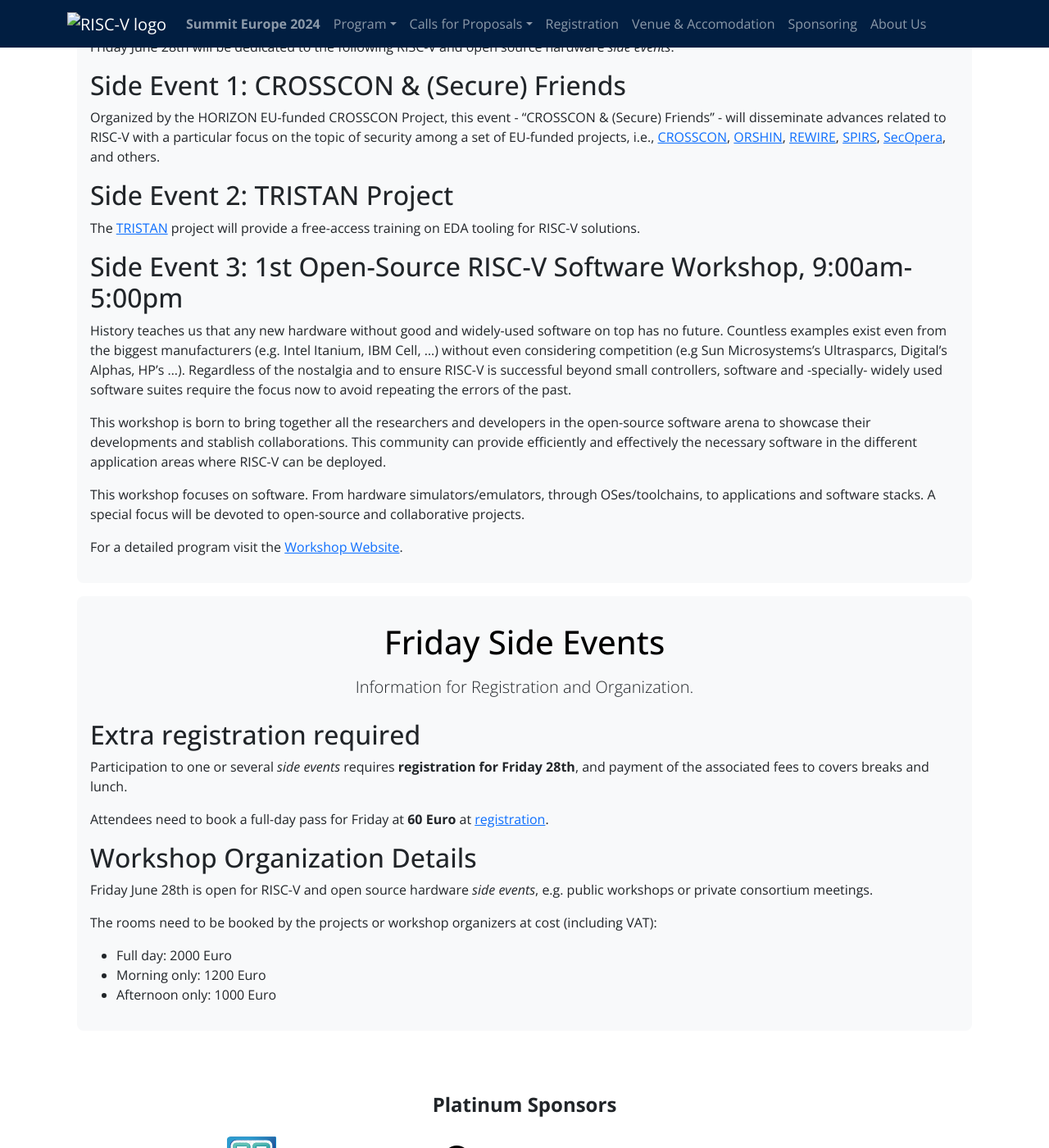
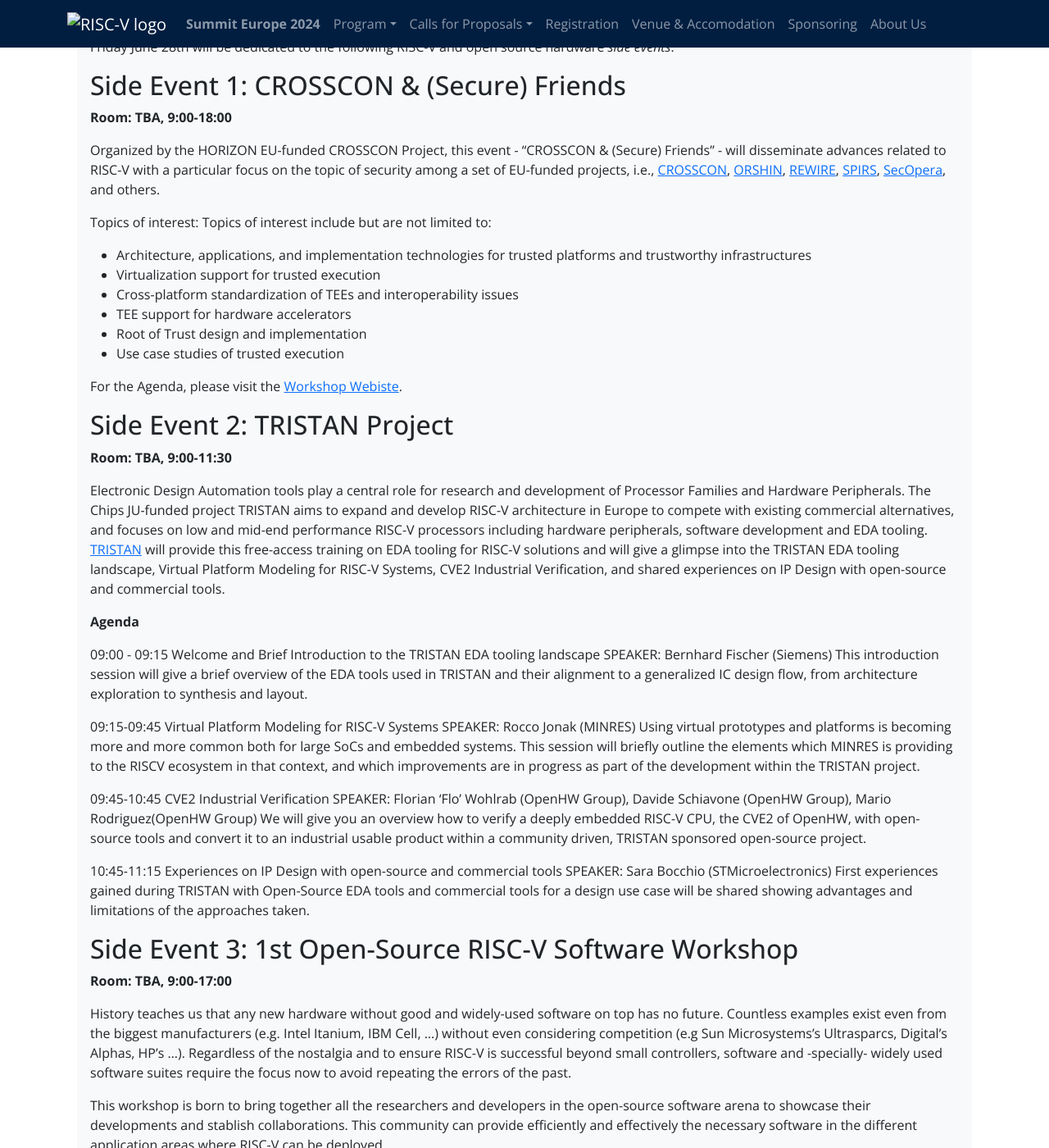
Before and after one commit to riscv-europe/summit-website-development, a Jekyll site: the page built from summit/2024/sideevents.md, in a window 1280 px wide and 1400 px high, scrolled down 543 px. Shown: the whole window at 82% size. Built offline with Jekyll 4.4.1, drawn with Linux system fonts in a browser that asks for light colours.

Commit message:
Update sideevents.md
Updated Friday Side Events

```diff
--- a/summit/2024/sideevents.md
+++ b/summit/2024/sideevents.md
@@ -16,13 +16,51 @@
 
 ## Side Event 1: CROSSCON & (Secure) Friends
 
+**Room: TBA, 9:00-18:00**
+
 Organized by the HORIZON EU-funded CROSSCON Project, this event - "CROSSCON & (Secure) Friends" - will disseminate advances related to RISC-V with a particular focus on the topic of security among a set of EU-funded projects, i.e., [CROSSCON](https://crosscon.eu), [ORSHIN](https://horizon-orshin.eu/), [REWIRE](https://rewireproject.eu/), [SPIRS](https://www.spirs-project.eu/), [SecOpera](https://secopera.eu/), and others.
+
+Topics of interest:
+Topics of interest include but are not limited to:
+* Architecture, applications, and implementation technologies for trusted platforms and trustworthy infrastructures
+* Virtualization support for trusted execution
+* Cross-platform standardization of TEEs and interoperability issues
+* TEE support for hardware accelerators
+* Root of Trust design and implementation
+* Use case studies of trusted execution
+
+For the Agenda, please visit the [Workshop Webiste](https://crosscon.eu/events/crosscon-secure-friends).
+
 
 ## Side Event 2: TRISTAN Project
 
-The [TRISTAN](https://tristan-project.eu/) project will provide a free-access training on EDA tooling for RISC-V solutions.
+**Room: TBA, 9:00-11:30**
 
-## Side Event 3: 1st Open-Source RISC-V Software Workshop, 9:00am-5:00pm
+Electronic Design Automation tools play a central role for research and development of Processor Families and Hardware Peripherals. The Chips JU-funded project TRISTAN aims to expand and develop RISC-V architecture in Europe to compete with existing commercial alternatives, and focuses on low and mid-end performance RISC-V processors including hardware peripherals, software development and EDA tooling. [TRISTAN](https://tristan-project.eu/) will provide this free-access training on EDA tooling for RISC-V solutions and will give a glimpse into the TRISTAN EDA tooling landscape, Virtual Platform Modeling for RISC-V Systems, CVE2 Industrial Verification, and shared experiences on IP Design with open-source and commercial tools.
+
+**Agenda**
+
+09:00 - 09:15 Welcome and Brief Introduction to the TRISTAN EDA tooling landscape
+SPEAKER: Bernhard Fischer (Siemens)
+This introduction session will give a brief overview of the EDA tools used in TRISTAN and their alignment to a generalized IC design flow, from architecture exploration to synthesis and layout.
+
+09:15-09:45 Virtual Platform Modeling for RISC-V Systems
+SPEAKER: Rocco Jonak (MINRES)
+Using virtual prototypes and platforms is becoming more and more common both for large SoCs and embedded systems. This session will briefly outline the elements which MINRES is providing to the RISCV ecosystem in that context, and which improvements are in progress as part of the development within the TRISTAN project.
+
+09:45-10:45 CVE2 Industrial Verification
+SPEAKER: Florian 'Flo' Wohlrab (OpenHW Group), Davide Schiavone (OpenHW Group), Mario Rodriguez(OpenHW Group)
+We will give you an overview how to verify a deeply embedded RISC-V CPU, the CVE2 of OpenHW, with open-source tools and convert it to an industrial usable product within a
+community driven, TRISTAN sponsored open-source project.
+
+10:45-11:15 Experiences on IP Design with open-source and commercial tools
+SPEAKER: Sara Bocchio (STMicroelectronics)
+First experiences gained during TRISTAN with Open-Source EDA tools and commercial tools for a design use case will be shared showing advantages and limitations of the approaches taken.
+
+
+## Side Event 3: 1st Open-Source RISC-V Software Workshop
+
+**Room: TBA, 9:00-17:00**
 
 History teaches us that any new hardware without good and widely-used software on top has no future. Countless examples exist even from the biggest manufacturers (e.g. Intel Itanium, IBM Cell, ...) without even considering competition (e.g Sun Microsystems's Ultrasparcs, Digital's Alphas, HP's ...). Regardless of the nostalgia and to ensure RISC-V is successful beyond small controllers, software and -specially- widely used software suites require the focus now to avoid repeating the errors of the past.
 
```
